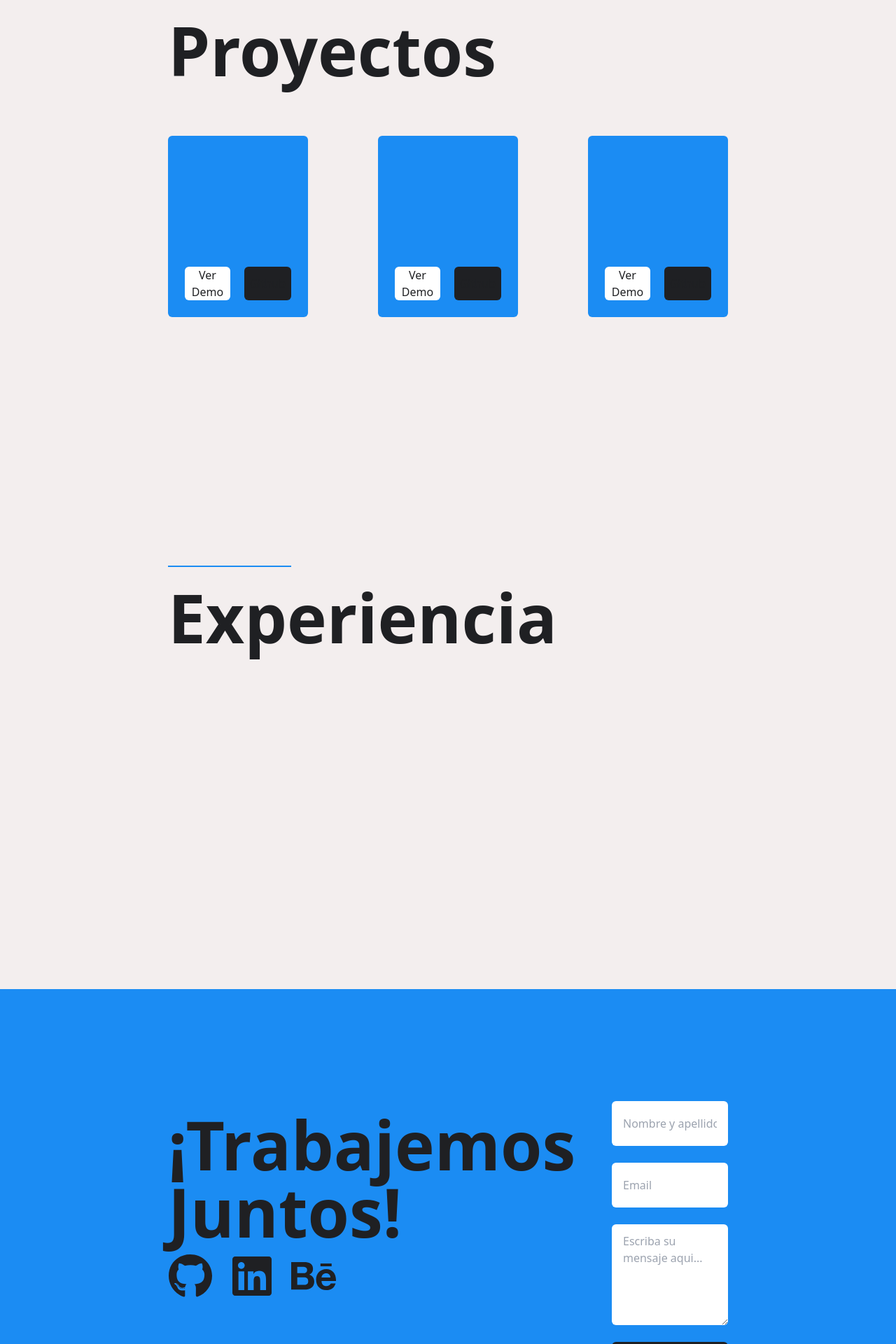
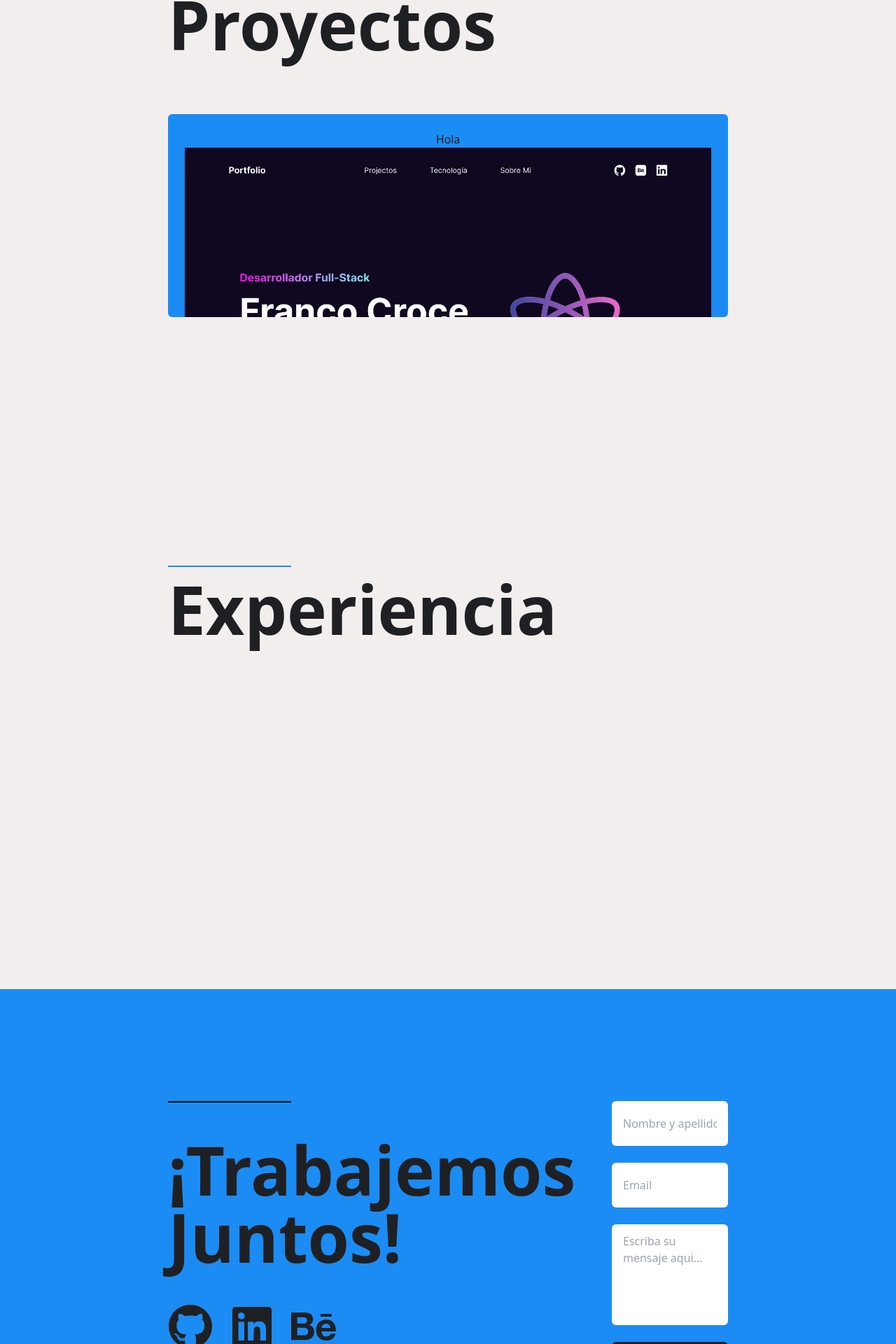
Before and after one commit to francroce/Cv2023, a React (Vite) app: page / in a window 1280 px wide. Shown: the part 1787-3707 px from the top of the page at 70% size. Built offline with nearby package versions, Linux system fonts and the light colour scheme; what tailwindcss-animated would draw is missing.

Commit message:
ajustando responsive

```diff
--- a/src/components/CardProyecto.jsx
+++ b/src/components/CardProyecto.jsx
@@ -1,18 +1,20 @@
 import { useContext } from "react"
 import {ThemeContext} from '../context/ThemeContext'
+import Proyecto1 from "../assets/projecto1.png"
 
 const CardProyecto = (props) => {
 
     const {theme} = useContext(ThemeContext)
 
     return (
-    <div className={`w-1/4 h-full p-6 rounded-md ${theme.button} flex flex-col items-center justify-between`}>
-        <h3>{props.title}</h3>
-        <div className="flex justify-center gap-5">
-            <button className="bg-white rounded-md h-12 w-25 px-2">Ver Demo</button>
-            <button className="bg-[#1F2023] rounded-md h-12 w-25 px-2">Github</button>
+        <div className={`w-96 h-96 p-6 rounded-md overflow-hidden ${theme.button} flex flex-col items-center justify-between hover:scale-105 transition 0.5s cursor-pointer relative`}>
+            <h3 className="absolute  bottom-[-100px] hover:bottom">{props.title}</h3>
+            <img className="shadow-md" src={Proyecto1} alt="" />
+            <div className="flex justify-center gap-5">
+                <button className="bg-white rounded-md h-12 w-25 px-2">Ver Demo</button>
+                <button className="bg-[#1F2023] rounded-md h-12 w-25 px-2">Github</button>
+            </div>
         </div>
-    </div>
   )
 }
 
--- /dev/null
+++ b/src/components/Carrusel.jsx
@@ -0,0 +1,18 @@
+import { useContext } from "react"
+import {ThemeContext} from '../context/ThemeContext'
+import Proyecto1 from "../assets/projecto1.png"
+
+const Carrusel = () => {
+
+    const {theme} = useContext(ThemeContext)
+
+  return (
+        <div className={`w-full h-full p-6 rounded-md overflow-hidden ${theme.button} flex flex-col items-center justify-between hover:scale-105 transition 0.5s cursor-pointer relative`}>
+            <h3 className="">Hola</h3>
+            <img className="shadow-md" src={Proyecto1} alt="" />
+
+        </div>
+  )
+}
+
+export default Carrusel
--- a/src/components/Contacto.jsx
+++ b/src/components/Contacto.jsx
@@ -14,10 +14,10 @@ const Contacto = () => {
 
 
   return (
-    <div className={`w-full h-full px-8 py-10 md:py-40 md:px-60 ${theme.font} flex flex-col md:flex-row justify-center md:justify-between gap-12 items-center md:items-start ${theme.button}`}>
-            <div className="flex flex-col gap-3 md:h-2/5 h-auto justify-center items-center md:items-start">
-              <hr className={` md:w-44 w-12 border-none h-0.5 ${theme.button}`}/>
-              <h2 className={`md:text-8xl md:text-start text-center font-bold text-3xl`}>¡Trabajemos Juntos!</h2>
+    <div className={`w-full h-full px-8 py-10 md:py-40 md:px-40 lg:px-60 ${theme.font} flex flex-col md:flex-row justify-center md:justify-between gap-12 items-center md:items-start ${theme.button}`}>
+            <div className="flex flex-col gap-12 h-auto justify-between items-center md:items-start">
+              <hr className={` md:w-44 w-12 border-none h-0.5 bg-black`}/>
+              <h2 className={`md:text-6xl lg:text-8xl md:text-start text-center font-bold text-3xl`}>¡Trabajemos Juntos!</h2>
               <div className='flex justify-start items-center gap-6'>
                   <FaGithub className={theme.background === "bg-bg-theme-light" ? `w-10 h-10 md:w-16 md:h-16 ${theme.font}`  : "w-10 h-10 md:w-16 md:h-16 text-white"}/>
                   <FaLinkedin className={theme.background === "bg-bg-theme-light" ? `w-10 h-10 md:w-16 md:h-16 ${theme.font}` : "w-10 h-10 md:w-16 md:h-16 text-white"}/>
--- a/src/components/Experiencia.jsx
+++ b/src/components/Experiencia.jsx
@@ -6,11 +6,15 @@ const Experiencia = () => {
     const {theme} = useContext(ThemeContext)
 
   return (
-    <div className={`bg-fixed bg-cover bg-center w-full md:h-screen h-auto px-8 py-5 md:py-40 md:px-60 ${theme.font} flex flex-col justify-center md:justify-between gap-12 items-center md:items-start`}>
+    <div className={`bg-fixed bg-cover bg-center w-full md:h-screen h-auto px-8 py-5 md:py-40 md:px-40 lg:px-60 ${theme.font} flex flex-col justify-center md:justify-between gap-12 items-center md:items-start`}>
         <div className="flex flex-col gap-3 md:h-2/5 h-auto justify-center items-center md:items-start">
-            <hr className={` md:w-44 w-12 border-none h-0.5  ${theme.button}`}/>
-              <h2 className={`md:text-8xl md:text-start text-center font-bold`}/>
-            <h2 className={`md:text-8xl md:text-start text-center font-bold text-3xl`}>Experiencia</h2>
+        <hr className={` md:w-44 w-12 border-none h-0.5  ${theme.button}`}/>
+            <h2 className={`md:text-6xl lg:text-8xl md:text-start text-center font-bold text-3xl`}>Experiencia</h2>
+            <div className="flex">
+              <div className="flex-col">
+
+              </div>
+            </div>
         </div>
 
     </div>
--- a/src/components/Formulario.jsx
+++ b/src/components/Formulario.jsx
@@ -36,7 +36,7 @@ function handleSubmit(e){
         onChange={(e)=>setEmail(e.target.value)}
       />
 
-      <textarea name="" id="" cols="30" rows="10" placeholder="Escriba su mensaje aqui..." className={`w-full h-36 bg-white text-[#1F2023] rounded-md px-4 py-3` }
+      <textarea name="" id="" cols="30" rows="10" placeholder="Escriba su mensaje aqui..." className={`w-full resize-none h-36 bg-white text-[#1F2023] rounded-md px-4 py-3` }
         value={mensaje}
         onChange={(e)=>setMensaje(e.target.value)}
       />
--- a/src/components/Proyectos.jsx
+++ b/src/components/Proyectos.jsx
@@ -1,23 +1,24 @@
 import { useContext } from "react"
 import {ThemeContext} from '../context/ThemeContext'
 import CardProyecto from '../components/CardProyecto'
+import Carrusel from "./Carrusel"
 
 const Proyectos = () => {
 
     const {theme} = useContext(ThemeContext)
 
   return (
-    <div className={`bg-fixed bg-cover bg-center w-full md:h-screen h-auto px-8 py-5 md:py-40 md:px-60 ${theme.font} flex flex-col justify-center md:justify-between gap-12 items-center md:items-start`}>
+    <div className={`w-full  h-screen px-8 py-5 md:py-40 md:px-40 lg:px-60 ${theme.font} flex flex-col justify-center md:justify-between gap-20 items-center md:items-start`}>
         <div className="flex flex-col gap-3 md:h-2/5 h-auto justify-center items-center md:items-start">
             <hr className={` md:w-44 w-12 border-none h-0.5  ${theme.button}`}/>
-              <h2 className={`md:text-8xl md:text-start text-center font-bold`}/>
-            <h2 className={`md:text-8xl md:text-start text-center font-bold text-3xl`}>Proyectos</h2>
+            <h2 className={`md:text-6xl lg:text-8xl md:text-start text-center font-bold text-3xl`}>Proyectos</h2>
         </div>
-        <div className="flex flex-wrap justify-between w-full md:h-3/5">
-            <CardProyecto/>
-            <CardProyecto/>
-            <CardProyecto/>
-        </div>
+        {/* <div className="flex flex-wrap justify-center md:justify-between gap-6 items-center w-full md:h-auto">
+            <CardProyecto title="CV 2023"/>
+            <CardProyecto title="CV 2023"/>
+            <CardProyecto title="CV 2023"/>
+        </div> */}
+          <Carrusel/>
 
     </div>
   )
--- a/src/components/Tecnologias.jsx
+++ b/src/components/Tecnologias.jsx
@@ -11,10 +11,10 @@ const Tecnologias = () => {
 const {theme} = useContext(ThemeContext)
 
   return (
-    <div style={theme.background === "bg-bg-theme-light" ? {backgroundImage: `url(${bgGradientLight})`} : {backgroundImage: `url(${bgGradientDark})`}} className={` overflow-hidden bg-fixed bg-cover bg-center w-full md:h-screen h-auto px-8 py-5 md:py-40 md:px-60 ${theme.font} flex flex-col justify-center md:justify-between gap-12 items-center md:items-start`}>
+    <div style={theme.background === "bg-bg-theme-light" ? {backgroundImage: `url(${bgGradientLight})`} : {backgroundImage: `url(${bgGradientDark})`}} className={` overflow-hidden bg-fixed bg-cover bg-center w-full md:h-screen h-auto px-8 py-5 md:py-40 md:px-40 lg:px-60 ${theme.font} flex flex-col justify-center md:justify-between gap-12 items-center md:items-start`}>
         <div className="flex flex-col gap-3 md:h-2/5 h-auto justify-center items-center md:items-start">
             <hr className={` md:w-44 w-12 border-none h-0.5 bg-[#1F2023]`}/>
-            <h2 className={`md:text-8xl md:text-start text-center font-bold text-3xl`}>Tecnologias</h2>
+            <h2 className={`md:text-6xl lg:text-8xl md:text-start text-center font-bold text-3xl`}>Tecnologias</h2>
         </div>
         <div className=' animate-fade-down animate-ease-in animate-delay-1000 w-full h-full md:justify-between flex md:flex-row flex-wrap items-center justify-center gap-8 md:gap-0'>
             <Card titulo='Front-End' texto='Experiencia trabajando con HTML5, CSS, Javascript y React.js'>
```
Also changed, not shown: src/components/Home.jsx (+4 -4 lines), src/assets/projecto1.png (added).
